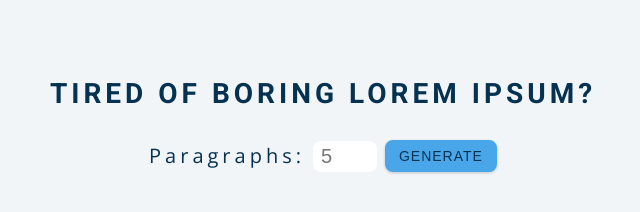
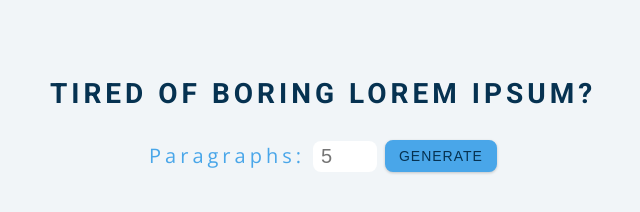
Before and after one commit to IanZC0der/github_practice, a plain HTML site: page index.html in a window 1280 px wide. Shown: the whole page, without its empty margins (317-957 px from the left). Drawn offline with nearby package versions, Linux system fonts and the light colour scheme.

Commit message:
modified the css file, changed the color of lable class

```diff
--- a/styles.css
+++ b/styles.css
@@ -198,7 +198,7 @@ h3 {
 }
 label {
   font-size: 1.25rem;
-  color: var(--clr-primary-1);
+  color: var(--clr-primary-5);
 }
 input {
   padding: 0.25rem 0.5rem;
```
